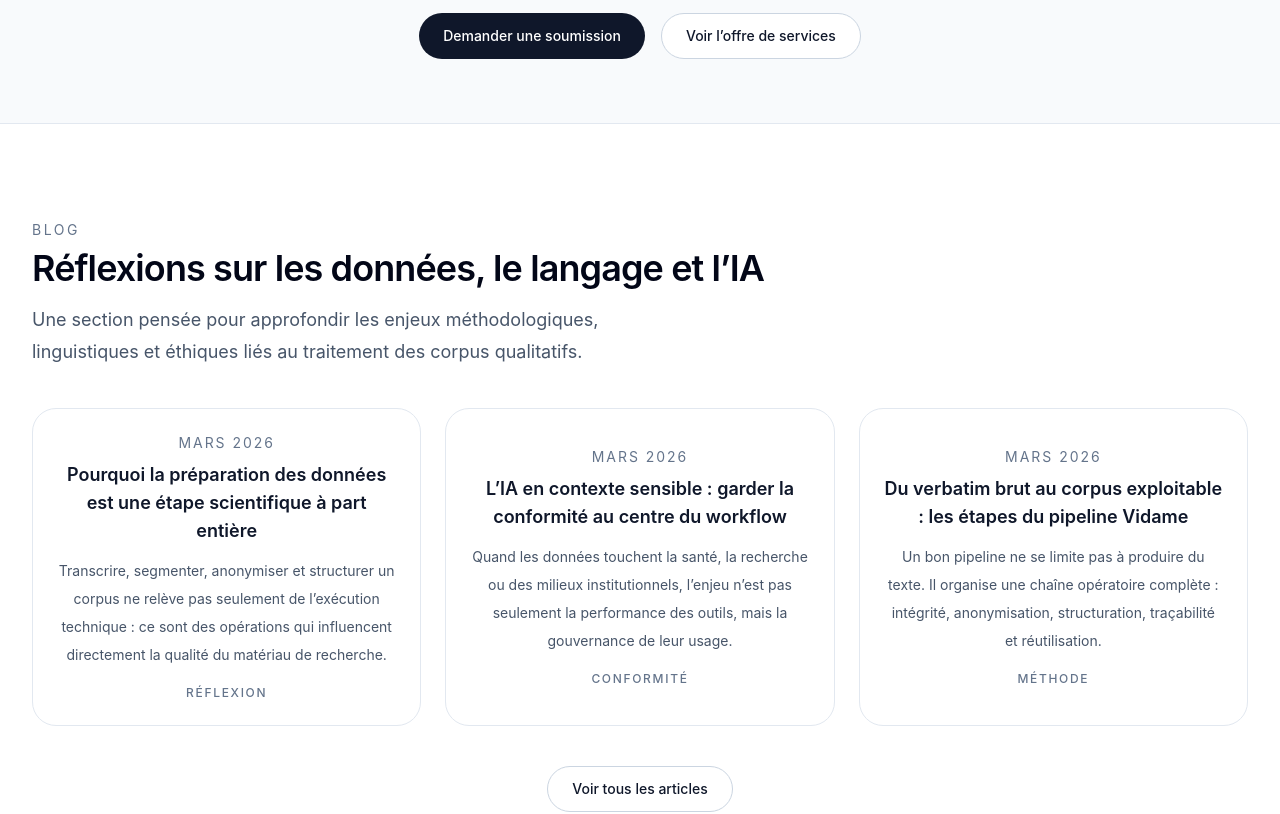
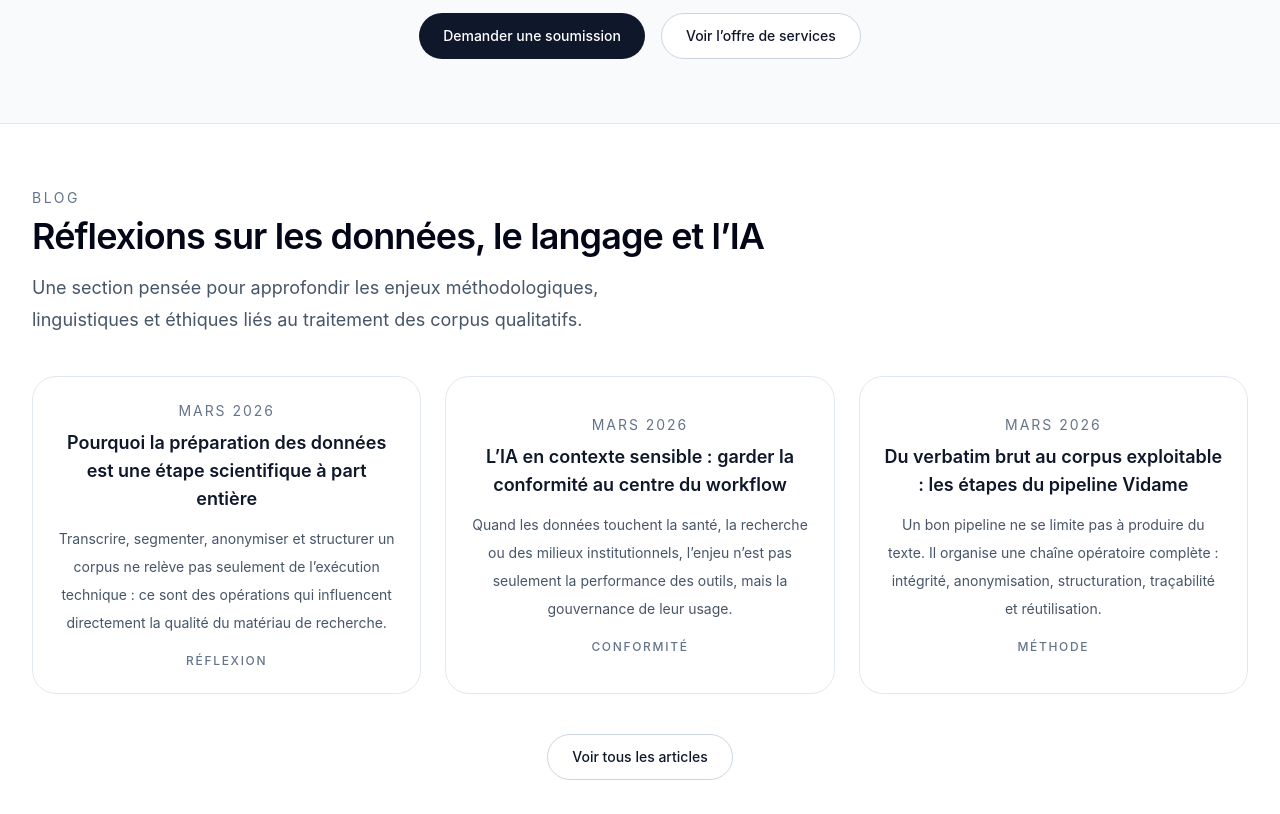
Before and after one commit to momopro21/vidame-recherche, a React (Vite) app: page / in a window 1280 px wide. Shown: the part 3420-4234 px from the top of the page. Built offline with nearby package versions, Linux system fonts and the light colour scheme; the HTML template or start-up script is replaced by a standard one.

Commit message:
Update App.tsx

```diff
--- a/src/App.tsx
+++ b/src/App.tsx
@@ -595,7 +595,7 @@ function Accueil({ setPage }: { setPage: (page: string) => void }) {
       </section>
 
     {/* ===== VIDAME_REPERE_SECTION_ARTICLES_ACCUEIL ===== */}
-<section className="mx-auto max-w-7xl px-4 py-16 md:px-8 md:py-24">
+<section className="mx-auto max-w-7xl px-4 py-12 md:px-8 md:py-16">
   <div className="mb-10">
     <div className="text-sm uppercase tracking-[0.18em] text-slate-500">
       Blog
```
